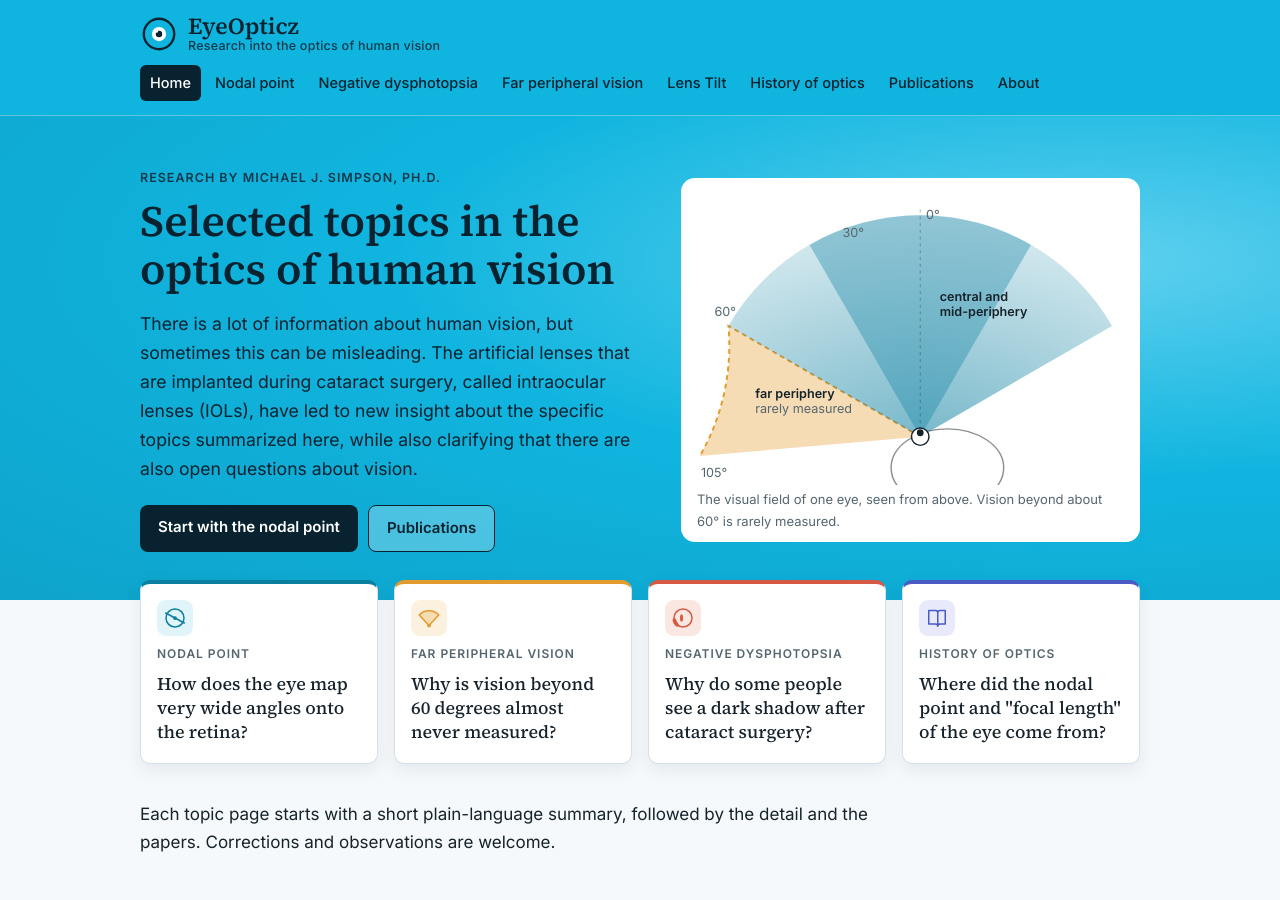
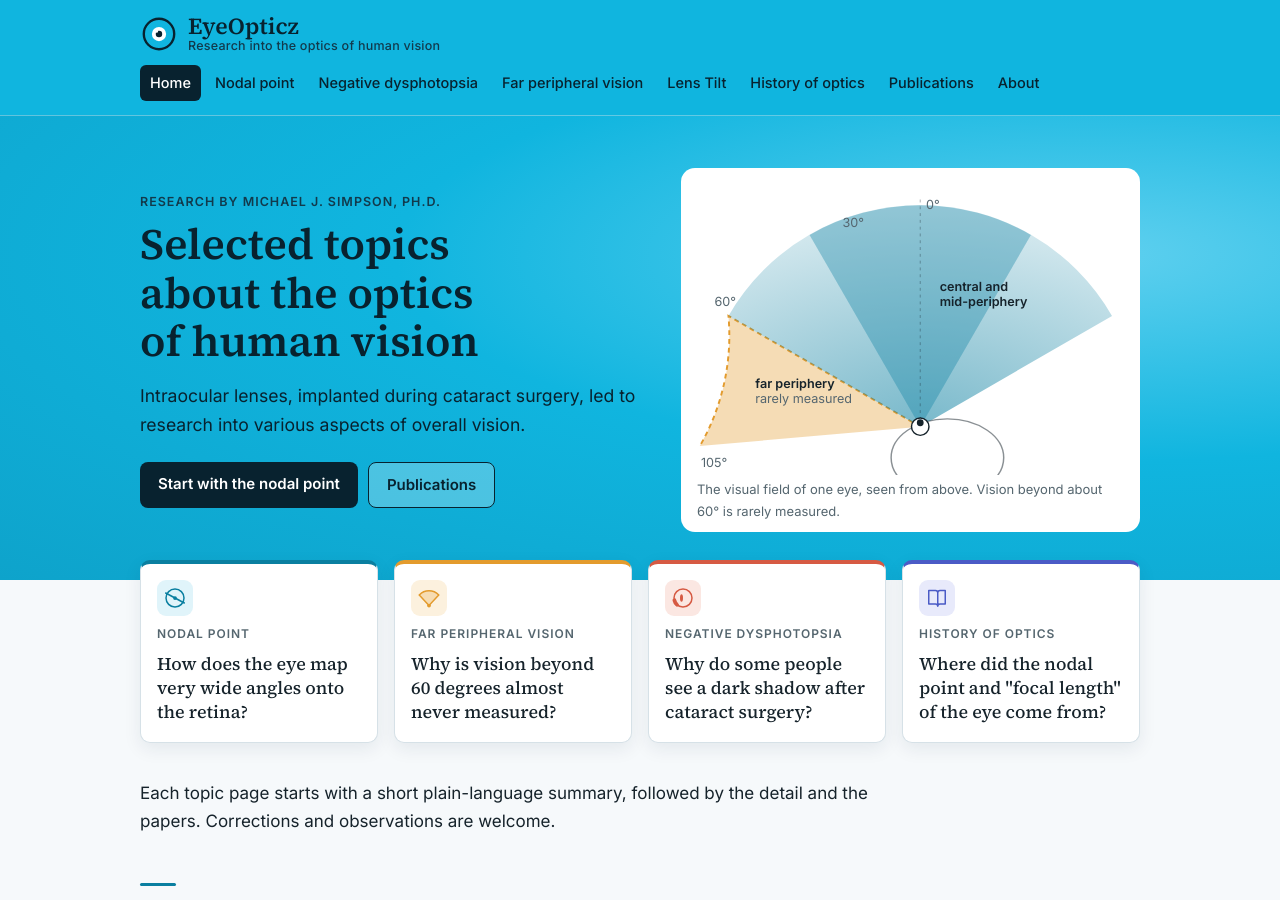
Before and after one commit to mjs1mjs1/eyeopticz, a Jekyll site: the page built from index.md, in a window 1280 px wide and 900 px high. Built offline with Jekyll 4.4.1, drawn with Linux system fonts in a browser that asks for light colours.

Commit message:
Update index.md

```diff
--- a/index.md
+++ b/index.md
@@ -1,8 +1,8 @@
 ---
 layout: home
-title: Selected topics in the optics of human vision
-lead: There is a lot of information about human vision, but sometimes this can be misleading. The artificial lenses that are implanted during cataract surgery, called intraocular lenses (IOLs), have led to new insight about the specific topics  summarized here, while also clarifying that  there are also open questions about vision.
-description: Research by Michael J. Simpson, Ph.D., on selected aspects of human vision that are rarely measured or discussed, including the nodal point of the eye, far peripheral vision and negative dysphotopsia.
+title: Selected topics about the optics of human vision
+lead: Intraocular lenses, implanted during cataract surgery, led to research into various aspects of overall vision.
+description: Research by Michael J. Simpson, Ph.D., on selected aspects of human vision, including the nodal point of the eye, far peripheral vision, lens tilt, negative dysphotopsia, and myopia.
 ---
 
 <div class="cards">
```
